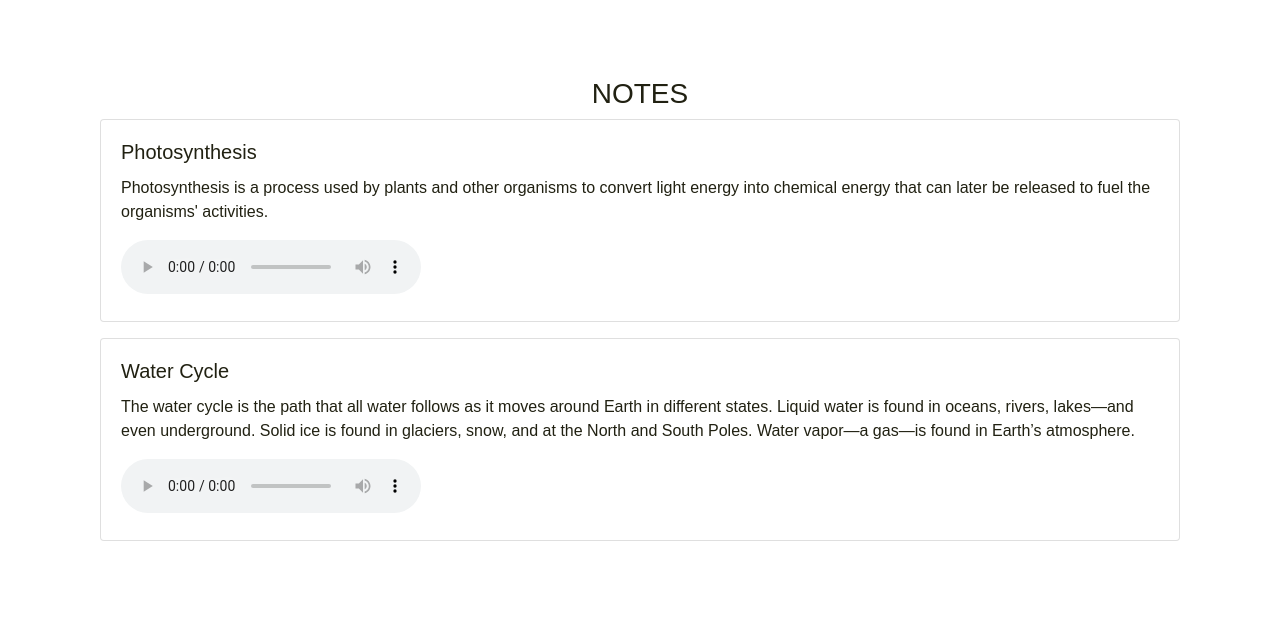
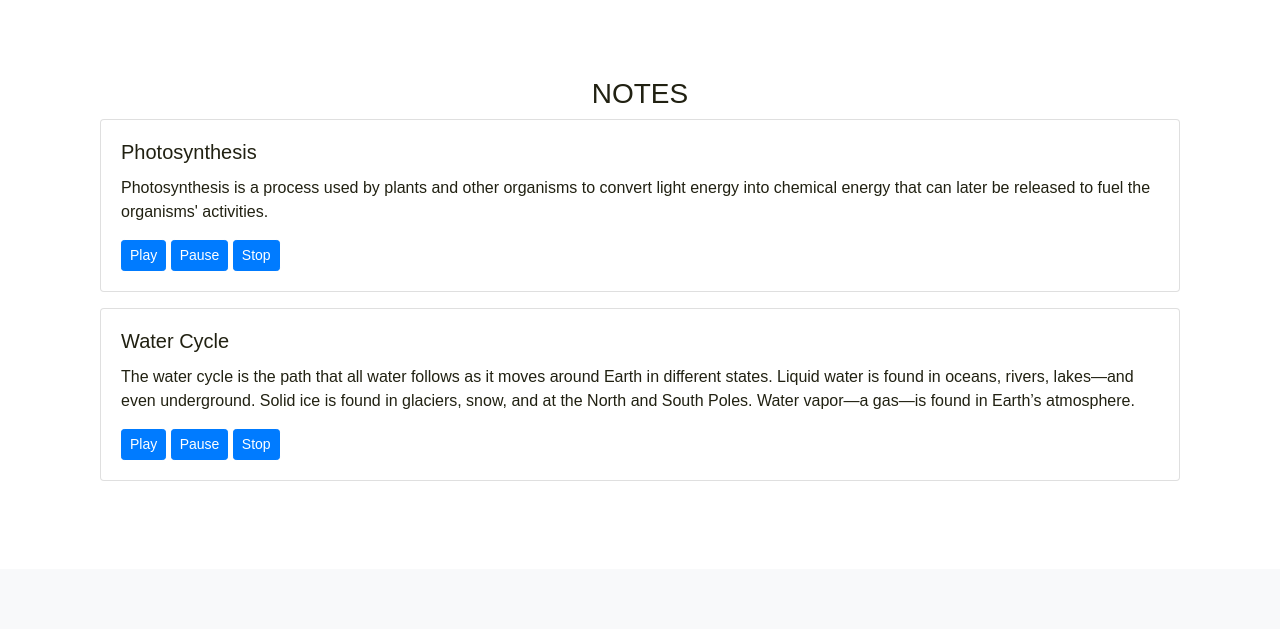
Before and after one commit to JasbirCodeSpace/VoiceNotes, a Django app: page / in a window 1280 px wide. Shown: the part 835-1464 px from the top of the page. After the commit the page ends 1316 px from the top, so only its background shows below. Run offline with Django 3.2, Linux system fonts and the light colour scheme; data comes from the database, SQL or seed files in the repository; some libraries are stand-ins or nearby versions.

Commit message:
Updated template

```diff
--- a/notes/templates/notes/base.html
+++ b/notes/templates/notes/base.html
@@ -63,7 +63,7 @@
             <div class="container py-md-4 text-center">
                 <div class="row">
                     <div class="col-md-6 mx-auto">
-                    <form>
+                    <form id="setting-form">
                         <div class="form-group">
                             <label for="rate">Rate</label>
                             <div id="rate-value" class="badge badge-primary float-right">1</div>
@@ -93,12 +93,15 @@
                     <div class="col-sm-12">
                         <div class="card">
                             <div class="card-body">
-                                <h5 class="card-title">{{note.title}}</h5>
-                                <p class="card-text">{{note.content}}</p>
-                                <audio controls id="{{note.id}}">
+                                <h5 class="card-title note{{note.id}}">{{note.title}}</h5>
+                                <p class="card-text note{{note.id}}">{{note.content}}</p>
+<!--                                 <audio controls id="{{note.id}}">
                                     <source src="horse.mp3" type="audio/mpeg">
                                     Your browser does not support the audio element.
-                                </audio>
+                                </audio> -->
+                                <button class="btn btn-primary btn-sm play note{{note.id}}">Play</button>
+                                <button class="btn btn-primary btn-sm pause note{{note.id}}">Pause</button>
+                                <button class="btn btn-primary btn-sm stop note{{note.id}}">Stop</button>
                             </div>
                         </div>
                     </div>
```
